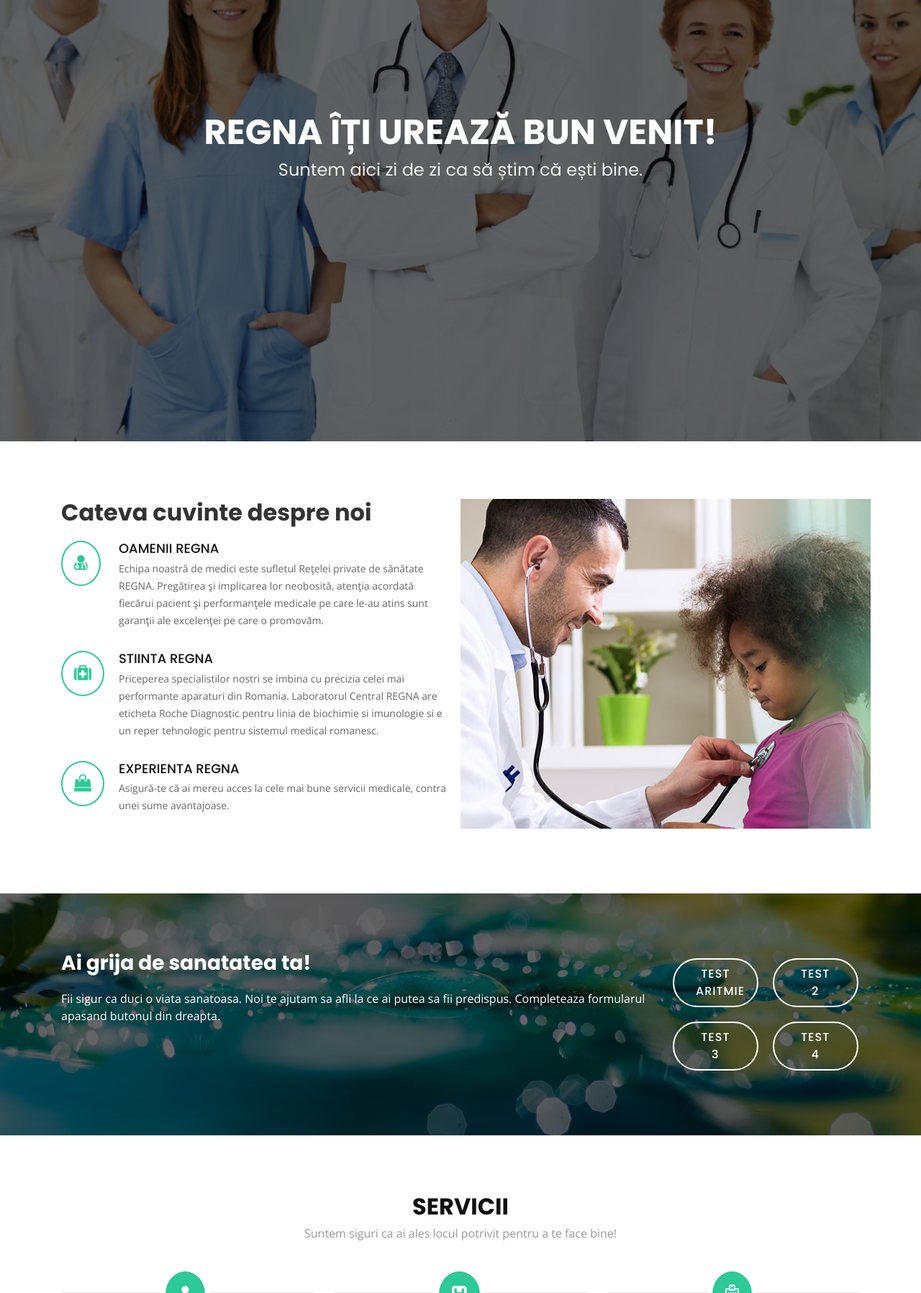
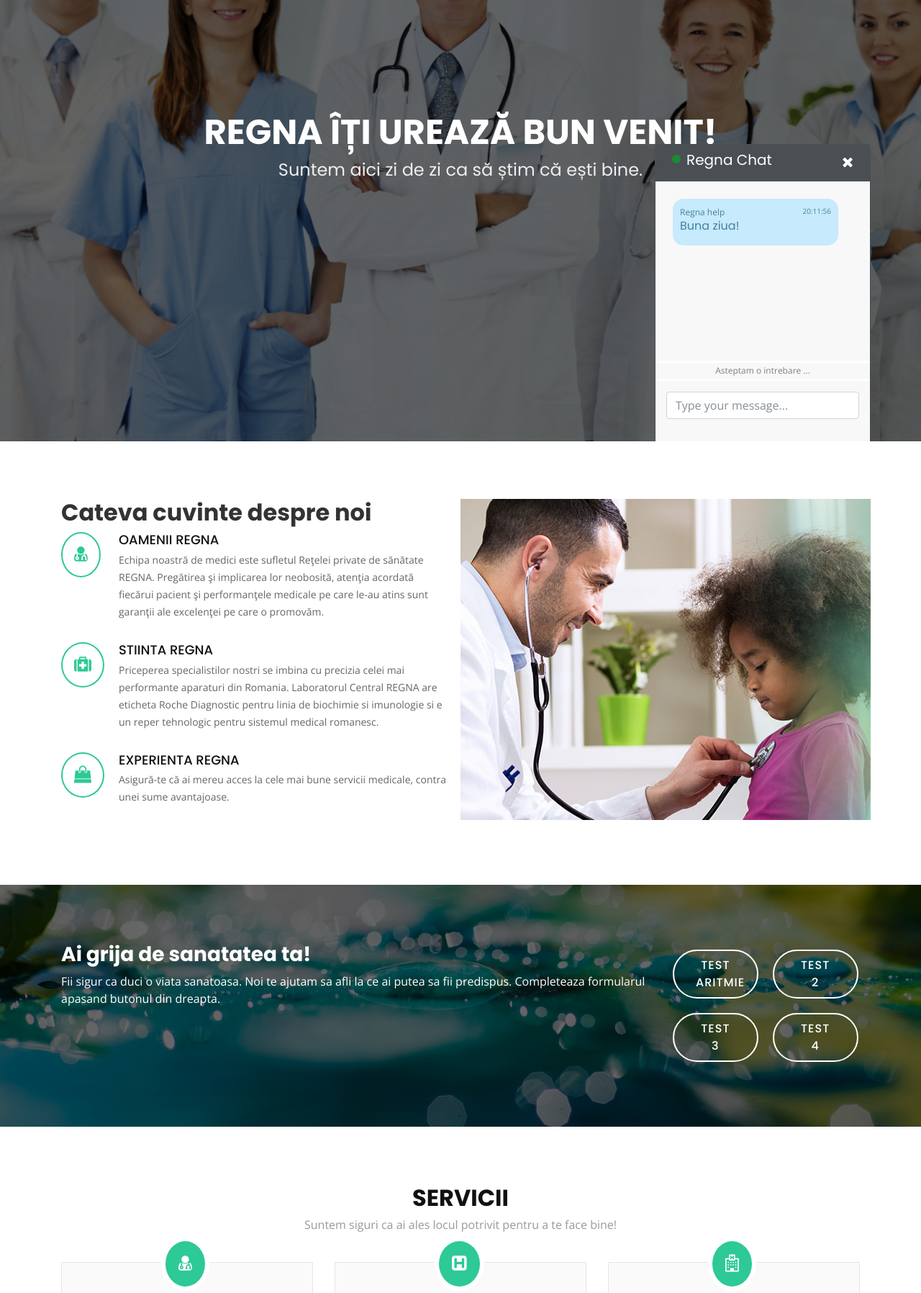
Before and after one commit to andrabarat/htdocs, a PHP site: page / in a window 1280 px wide. Shown: the part 187-1983 px from the top of the page at 72% size. Run offline with PHP 8.4, Linux system fonts and the light colour scheme; some libraries are stand-ins or nearby versions.

Commit message:
added chat bot

```diff
--- a/Medici/BackEnd/appointments.php
+++ b/Medici/BackEnd/appointments.php
@@ -78,7 +78,7 @@
 
         $mail->Subject = "Confirmare programare Regna";
 
-        $message="Buna ziua,\r\n\r\nVa anuntam ca programarea dumneavoastra cu numarul ".$id_reservation." pentru data de ".$dateAppoiment." ".substr($time_interval, 0, 2).":00:00 la doctorul ".$doctorName." a fost confirmata cu succes.\r\n\r\n\r\nCu stima, Regna.";
+        $message="Buna ziua,\r\n\r\nVa anuntam ca programarea dumneavoastra cu numarul ".$id_reservation." pentru data de ".$dateAppoiment." ".substr($time_interval, 0, 2).":00:00 la doctorul ".$doctorName." a fost confirmata cu succes.\r\n\r\n\r\nCu stima,\r\n Regna.";
 
         $mail->Body = $message;
 
--- a/Medici/Doctori.php
+++ b/Medici/Doctori.php
@@ -94,5 +94,11 @@
             <?php
         }
     }
+
+    if(isset($_GET["specialitate"])){?>
+        filterFunction("<?php echo strtoupper($_GET["specialitate"]) ?>");
+        document.getElementById("profile-country").value="<?php echo strtoupper($_GET["specialitate"]) ?>";
+    <?php
+    }
 ?>
 </script>
--- a/Predictii/BackEnd/input_data.csv
+++ b/Predictii/BackEnd/input_data.csv
@@ -1,2 +1,2 @@
 Sex,Peste50,Diabetic,Puls,EKG
-f,1,0,1,1
+m,0,1,0,0
--- /dev/null
+++ b/css/chat.css
@@ -0,0 +1,179 @@
+.typingeffect{
+    text-align: center;
+    background-color: #f8f8f8;
+    color:gray;
+    padding: 2px;
+}
+/*.form-group {
+    margin-bottom: 0px !important;
+}
+.form-control {
+    border-radius: 15px !important;
+}*/
+
+a {
+    text-decoration: none;
+}
+
+hr {
+    background: #e9e9e9;
+    border: 0;
+    -moz-box-sizing: content-box;
+    box-sizing: content-box;
+    height: 1px;
+    margin: 0;
+    min-height: 1px;
+}
+
+img {
+    border: 0;
+    display: block;
+    height: auto;
+    max-width: 100%;
+}
+
+p {
+    margin: 0;
+}
+
+.clearfix {
+    *zoom: 1;
+}
+/* For IE 6/7 */
+
+.clearfix:before,
+.clearfix:after {
+    content: "";
+    display: table;
+}
+
+.clearfix:after {
+    clear: both;
+}
+/* ---------- LIVE-CHAT ---------- */
+
+#live-chat {
+    bottom: 0;
+    font-size: 12px;
+    right: 70px;
+    position: fixed;
+    width: 300px;
+}
+
+#live-chat header {
+    background: #4a4f54;
+    border-radius: 5px 5px 0 0;
+    color: #fff;
+    cursor: pointer;
+    padding: 10px 24px;
+}
+
+.statusActive {
+    background: #1a8a34;
+    border-radius: 50%;
+    content: "";
+    display: inline-block;
+    height: 12px;
+    margin: 0 8px 2px 0;
+    width: 12px;
+}
+
+.statusInactive {
+    background: #ccc;
+    border-radius: 50%;
+    content: "";
+    display: inline-block;
+    height: 12px;
+    margin: 0 8px 2px 0;
+    width: 12px;
+}
+
+#live-chat .typeBox {
+    padding: 15px;
+    padding: 15px;
+    background: #f8f8f8;
+    border-top: 3px solid white;
+}
+
+.chat-message-counter {
+    background: #e62727;
+    border: 1px solid #fff;
+    border-radius: 50%;
+    display: block;
+    font-size: 12px;
+    font-weight: bold;
+    height: 28px;
+    left: 0;
+    line-height: 28px;
+    margin: -15px 0 0 -15px;
+    position: absolute;
+    text-align: center;
+    top: 0;
+    width: 28px;
+}
+
+.chat-close {
+    /* background: #1b2126; */
+    color: #fff;
+    /* display: block; */
+    float: right;
+    font-size: 20px;
+    /* height: 16px; */
+    /* line-height: 16px; */
+    /* margin: 10px 0 0 0; */
+    /* text-align: center; */
+    /* width: 22px; */
+    /* height: 22px; */
+}
+
+.chat-close:hover{
+    color: red;
+}
+
+.chat {
+    border-left: 1px solid #4a4f54;
+    border-right: 1px solid #4a4f54;
+}
+
+.chat-history {
+    height: 252px;
+    padding: 8px 24px;
+    overflow-y: scroll;
+    background: #f8f8f8;
+    border-bottom: 3px solid white;
+}
+
+.chat-message {
+    margin: 16px 0;
+}
+
+.chat-message img {
+    border-radius: 50%;
+    float: left;
+}
+
+.chat-message-content-left {
+    margin-right: 20px;
+    background-color: #c7eafc;
+    padding: 10px;
+    border-radius: 15px;
+    color: #45829b;
+}
+
+.chat-message-content-right {
+    margin-left: 20px;
+    background-color: #ffe6cb;
+    padding: 10px;
+    border-radius: 15px;
+    color: #c48843;
+}
+
+.chat-time {
+    float: right;
+    font-size: 10px;
+}
+
+.chat-feedback {
+    font-style: italic;
+    margin: 0 0 0 80px;
+}
--- a/css/style.css
+++ b/css/style.css
@@ -23,7 +23,7 @@ p {
 h1, h2, h3, h4, h5, h6 {
   font-family: "Poppins", sans-serif;
   font-weight: 400;
-  margin: 0 0 20px 0;
+  /*margin: 0 0 20px 0;*/
   padding: 0;
 }
 
--- a/index.php
+++ b/index.php
@@ -18,6 +18,7 @@
     <link href="lib/animate/animate.min.css" rel="stylesheet">
     <link href="css/style.css" rel="stylesheet">
     <link href="css/globalStyle.css" rel="stylesheet">
+    <link href="css/chat.css" rel="stylesheet">
 </head>
 <body>
     <header id="header">
@@ -372,6 +373,25 @@
             </div>
         </section>
     </main>
+    <div id="live-chat" onclick="sayHello()">
+        <header class="clearfix">
+            <a href="#" class="chat-close"><i class="fa fa-times" aria-hidden="true"></i></a>
+            <h5 class="chatHeader"><p id="status" class="statusInactive"></p>Regna Chat</h5>
+            <!--span class="chat-message-counter">!</span-->
+        </header>
+        <div id="chat-body" class="chat" style="display: none">
+            <div class="chat-history" id="chat">
+
+            </div>
+            <!-- end chat-history -->
+            <div class="waiting"><p id="typingeffect" class="typingeffect">Asteptam o intrebare ...</p></div>
+            <div class="typeBox">
+                <div class="form-group">
+                    <input type="text" class="form-control" id="messageChat" placeholder="Type your message..." onkeypress="return postQuestion(event, this.value, 'admin')">
+                </div>
+            </div>
+        </div>
+    </div>
     <footer id="footer">
     </footer>
     <a href="#" class="back-to-top"><i class="fa fa-chevron-up"></i></a>
@@ -390,7 +410,7 @@
     <script src="js/index.js"></script>
     <script src="js/global.js"></script>
     <script src="js/contact.js"></script>
+    <script src="js/chat.js"></script>
     <script src="https://cdnjs.cloudflare.com/ajax/libs/jquery.mask/1.14.12/jquery.mask.min.js"></script>
 </body>
-
 </html>
--- /dev/null
+++ b/js/chat.js
@@ -0,0 +1,144 @@
+var specifiedElement = document.getElementById('live-chat');
+document.addEventListener('click', function(event) {
+    var isClickInside = specifiedElement.contains(event.target);
+    if (!isClickInside) {
+        if(document.getElementById("chat-body").style.display!="none"){
+            $('.chat').slideToggle(300, 'swing');
+        }
+    }
+});
+
+function decimalFormat(text){
+    text=text+"";
+    if(text.length==1){
+        return "0"+text;
+    }
+    return text;
+}
+
+function postQuestion(e, message, username){
+    document.getElementById("typingeffect").innerHTML="Tu tastezi ...";
+    if (e.keyCode == 13)
+    {
+        document.getElementById("typingeffect").innerHTML="Regna help raspunde ...";
+        writeQuestion(message, username);
+        document.getElementById("messageChat").value="";
+        setTimeout( function(){
+            getResponse(message);
+            document.getElementById("typingeffect").innerHTML="Asteptam o intrebare ...";
+        }, 1500);
+    }
+}
+
+function sayHello(){
+    document.getElementById("live-chat").removeAttribute("onclick");
+    document.getElementById("status").className="statusActive";
+    setTimeout( function(){getResponse("Buna ziua!");}, 500);
+}
+
+function writeQuestion(message, username){
+    var father=document.getElementById("chat");
+
+    var chatMessage=document.createElement("div");
+    chatMessage.className="chat-message clearfix";
+    var id=document.querySelectorAll(".chat-message-content-left, .chat-message-content-right").length;
+    chatMessage.id="message"+id;
+
+    var chatMessageContent=document.createElement("div");
+    chatMessageContent.className="chat-message-content-right clearfix";
+    var chatMessageContentTime=document.createElement("span");
+    chatMessageContentTime.className="chat-time";
+    chatMessageContentTime.innerHTML=getCurrentTime();
+    var chatMessageContentUser=document.createElement("span");
+    chatMessageContentUser.innerHTML=username;
+    var chatMessageContentMessage=document.createElement("h6");
+    chatMessageContentMessage.innerHTML=message;
+
+    chatMessageContent.appendChild(chatMessageContentTime);
+    chatMessageContent.appendChild(chatMessageContentUser);
+    chatMessageContent.appendChild(chatMessageContentMessage);
+    chatMessage.appendChild(chatMessageContent);
+    father.appendChild(chatMessage);
+    $('.chat-history').scrollTop($('.chat-history')[0].scrollHeight);
+}
+
+
+function getResponse(message){
+    var father=document.getElementById("chat");
+
+    var chatMessage=document.createElement("div");
+    chatMessage.className="chat-message clearfix";
+    var id=document.querySelectorAll(".chat-message-content-left, .chat-message-content-right").length;
+    chatMessage.id="message"+id;
+
+    var chatMessageContent=document.createElement("div");
+    chatMessageContent.className="chat-message-content-left clearfix";
+    var chatMessageContentTime=document.createElement("span");
+    chatMessageContentTime.className="chat-time";
+    chatMessageContentTime.innerHTML=getCurrentTime();
+    var chatMessageContentUser=document.createElement("span");
+    chatMessageContentUser.innerHTML="Regna help";
+    var chatMessageContentMessage=document.createElement("h6");
+    chatMessageContentMessage.innerHTML=getSpecificResponse(message, id);
+
+    chatMessageContent.appendChild(chatMessageContentTime);
+    chatMessageContent.appendChild(chatMessageContentUser);
+    chatMessageContent.appendChild(chatMessageContentMessage);
+    chatMessage.appendChild(chatMessageContent);
+    father.appendChild(chatMessage);
+    $('.chat-history').scrollTop($('.chat-history')[0].scrollHeight);
+}
+
+var jobtitle=["cardiologie" , "pneumologie", "obstetrica", "ginecologie",  "ortopedie", "traumatologie", "urologie", "gastroenterologie", "dermatologie", "neonatologie", "pediatrie", "chirurgie"];
+
+function getSpecificResponse(message, id){
+    if(id==0){
+        return "Buna ziua!";
+    }
+    if(id==2){
+        return "Cu ce va putem fi de folos?"
+    } else {
+        var messageList=message.split(" ");
+        for(var i=0;i<messageList.length;i++){
+            for(var j=0;j<=jobTitle.length;j++){
+                if(messageList[i].toLowerCase().indexOf(jobtitle[j])>-1){
+                    return "Puteti merge la unul din doctorii nostri de la specialitate <a href='/Medici/Doctori.php?specialitate="+messageList[i]+"'>"+messageList[i]+"</a>.";
+                }
+            }
+        }
+        return "Ne pare rau dar nu exista un astfel de departament.";
+    }
+}
+
+function getCurrentTime(){
+    var currentdate = new Date();
+    return decimalFormat(currentdate.getHours()) + ":" + decimalFormat(currentdate.getMinutes()) + ":" + decimalFormat(currentdate.getSeconds());
+}
+
+setTimeout( function(){
+    if(document.getElementById("status").className=="statusInactive"){
+        sayFirstHello();
+    }
+}, 5000);
+
+function sayFirstHello(){
+    document.getElementById("status").className="statusActive";
+    $('.chat').slideToggle(300, 'swing');
+    document.getElementById("live-chat").removeAttribute("onclick");
+    setTimeout( function(){getResponse("Buna ziua!");}, 500);
+}
+(function() {
+    $('#live-chat header').on('click', function() {
+        $('.chat').slideToggle(300, 'swing');
+        //$('.chat-message-counter').fadeToggle(300, 'swing');
+        //console.info("click");
+    });
+    $('.chat-close').on('click', function(e) {
+        e.preventDefault();
+        $('#live-chat').fadeOut(300);
+    });
+})();
+
+function hideChat(){
+    $('.chat').slideToggle(300, 'swing');
+}
```
